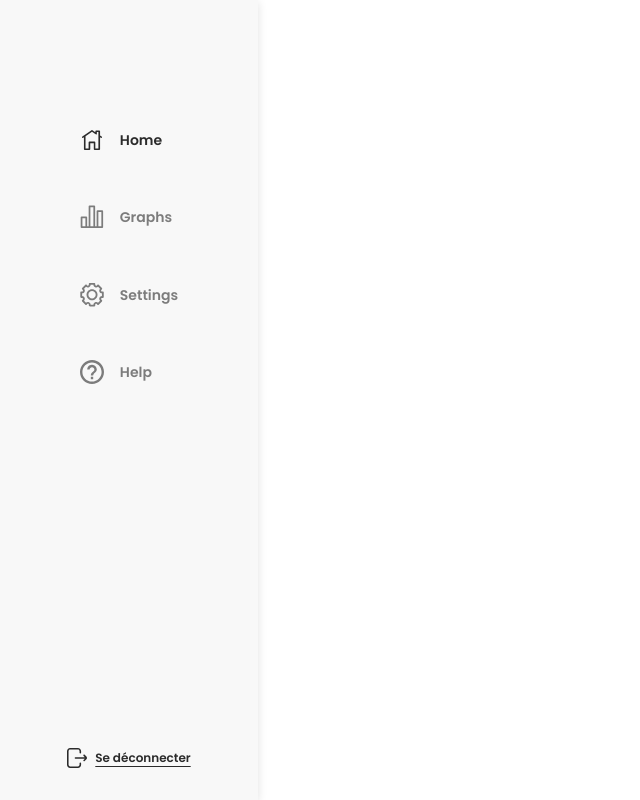
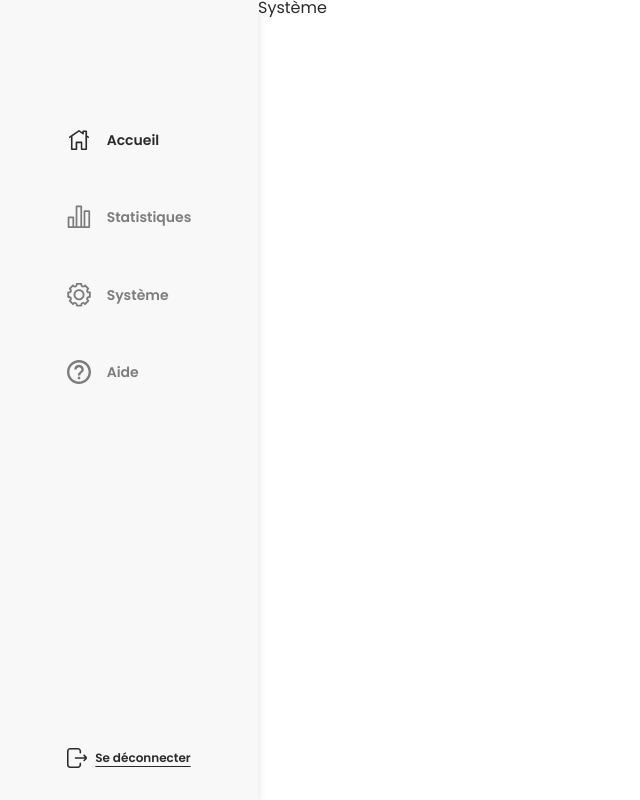
Before and after one commit to FRobaglia/iot-project, a React (Create React App) app: page /systeme in a window 1280 px wide. Shown: the whole page, without its empty margins (0-640 px from the left). Built offline with nearby package versions, Linux system fonts and the light colour scheme.

Commit message:
chore: fix navigation names

```diff
--- a/src/App.js
+++ b/src/App.js
@@ -24,9 +24,9 @@ function App() {
         <Nav></Nav>
         <Switch>
           <Route exact path="/" component={ Home }/>
-          <Route exact path="/graphs" component={ Graphs }/>
-          <Route exact path="/settings" component={ Settings }/>
-          <Route exact path="/help" component={ Help }/>
+          <Route exact path="/statistiques" component={ Graphs }/>
+          <Route exact path="/systeme" component={ Settings }/>
+          <Route exact path="/aide" component={ Help }/>
           <Route exact path="/login " component={ Login }/>
         </Switch>
       </Router>
--- a/src/components/Header.jsx
+++ b/src/components/Header.jsx
@@ -8,7 +8,7 @@ const Header = () =>  {
   return (
     <header className="header">
       <Router>
-        <Link to="home">
+        <Link to="">
           <Icon iconId="logo" iconClass="header__logo" />
         </Link>
       </Router>
--- a/src/components/nav/index.jsx
+++ b/src/components/nav/index.jsx
@@ -6,7 +6,7 @@ import Icon from '../Icon';
 import LogOutCta from '../LogOutCta';
 
 const Nav = () =>  {
-  const [selected, setSelected] = useState('Home')
+  const [selected, setSelected] = useState('Accueil')
 
   function handleChange(selected) {
     setSelected(selected)
@@ -16,10 +16,10 @@ const Nav = () =>  {
     <nav className="nav">
       <Icon iconId='logoName' iconClass='navLogo'></Icon>
       <ul className="navList">
-        <NavItem onChange={handleChange} selected={selected} link='' title='Home' iconId='home'></NavItem>
-        <NavItem onChange={handleChange} selected={selected} link='graphs' title='Graphs' iconId='graphs'></NavItem>
-        <NavItem onChange={handleChange} selected={selected} link='settings' title='Settings' iconId='settings'></NavItem>
-        <NavItem onChange={handleChange} selected={selected} link='help' title='Help' iconId='help'></NavItem>
+        <NavItem onChange={handleChange} selected={selected} link='' title='Accueil' iconId='home'></NavItem>
+        <NavItem onChange={handleChange} selected={selected} link='statistiques' title='Statistiques' iconId='graphs'></NavItem>
+        <NavItem onChange={handleChange} selected={selected} link='systeme' title='Système' iconId='settings'></NavItem>
+        <NavItem onChange={handleChange} selected={selected} link='aide' title='Aide' iconId='help'></NavItem>
       </ul>
       <LogOutCta></LogOutCta>
     </nav>
--- a/src/routes/Graphs.jsx
+++ b/src/routes/Graphs.jsx
@@ -1,7 +1,7 @@
 const Graphs = () =>  {
 
   return (
-    <main className="main main--graphs">Graphs</main>
+    <main className="main main--graphs">Statistiques</main>
   );
 }
 
--- a/src/routes/Settings.jsx
+++ b/src/routes/Settings.jsx
@@ -1,7 +1,7 @@
 const Settings = () =>  {
 
   return (
-    <main className="main main--settings">Settings</main>
+    <main className="main main--settings">Système</main>
   );
 }
 
```
